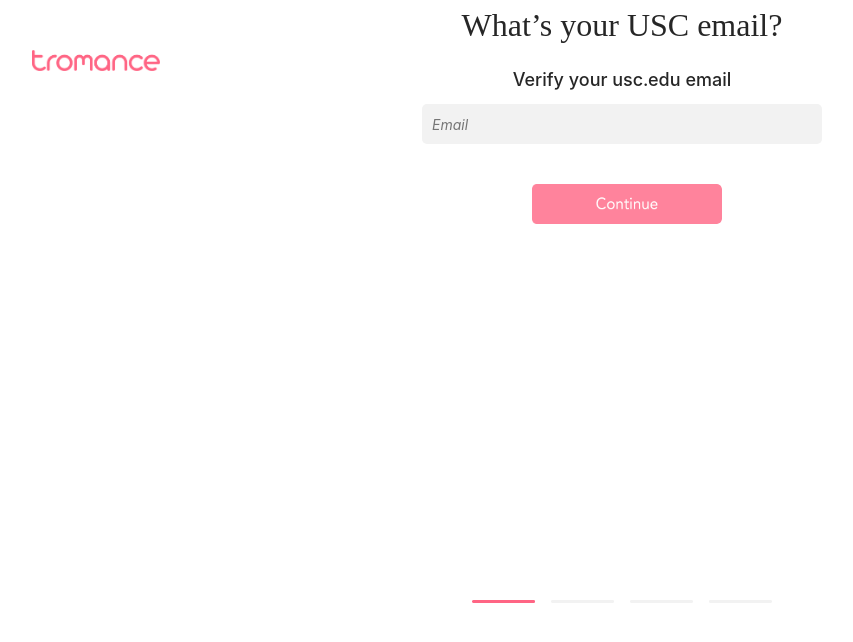
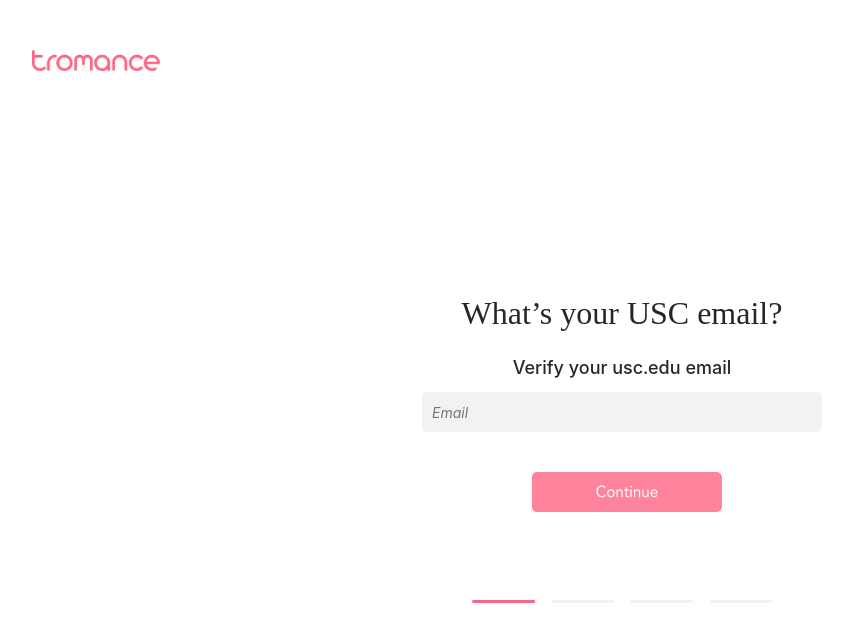
Before and after one commit to carollia99/Tromance, a React (Create React App) app in the folder development/client/: page /onboarding in a window 1280 px wide. Shown: the top 642 px of the page, without its empty margins (18-871 px from the left). Built offline with nearby package versions, Linux system fonts and the light colour scheme.

Commit message:
fixed onboarding centering

```diff
--- a/development/client/src/App.js
+++ b/development/client/src/App.js
@@ -3,6 +3,7 @@ import logo from './logo.svg';
 import './App.css';
 import Login from './Components/Login';
 import Onboarding from './Components/Onboarding';
+import OnboardingWrapper from './Components/OnboardingWrapper';
 import Matching from './Components/Matching';
 import Notifications from './Components/Notifications';
 import Profile from './Components/Profile';
@@ -14,7 +15,7 @@ function App() {
       <div className="App">
         <Switch>
           <Route path="/" exact component={Login} />
-          <Route path="/onboarding" exact component={Onboarding} />
+          <Route path="/onboarding" exact component={OnboardingWrapper} />
           <Route path="/match" exact component={Matching}/>
           <Route path="/profile" exact component={Profile} />
           <Route path="/notifications" exact component={Notifications}/>
--- a/development/client/src/Components/Login.js
+++ b/development/client/src/Components/Login.js
@@ -3,6 +3,8 @@ import { useHistory } from 'react-router-dom';
 import './Login.css';
 
 function Login() {
+    const history = useHistory();
+
     return (
         <div className="wave-container" style={{width: "100%", height: "100%"}}>
             {/* <svg style={{position: "absolute", top: "51%", left: 0, zIndex: 1}} xmlns="http://www.w3.org/2000/svg" viewBox="0 0 1440 320">
@@ -30,7 +32,7 @@ function Login() {
                             Find love on campus
                         </div>
                         <div className="button" style={{cursor: "pointer", height: "60px", width: "280px", backgroundColor: "#FF6584", display: "flex", justifyContent: "center", alignItems: "center", borderRadius: "10px", marginTop: "48px"}}>
-                            <div style={{fontSize: "18px", color: "white"}}>Sign up with USC email</div>
+                            <div onClick={() => history.push("/onboarding")} style={{fontSize: "18px", color: "white"}}>Sign up with USC email</div>
                         </div>
                         <div className="subText" style={{fontSize: "18px", marginTop: "16px", width: "280px", textAlign: "center"}}>
                             Login
--- /dev/null
+++ b/development/client/src/Components/OnboardingWrapper.js
@@ -0,0 +1,12 @@
+import React, { Component } from 'react';
+import Onboarding from '../Components/Onboarding';
+
+function OnboardingWrapper() {
+    return(
+        <div style={{display: "flex", justifyContent: "center", alignItems: "center", width: "100%", height: "100%"}}>
+            <Onboarding/>
+        </div>
+    )
+}
+
+export default OnboardingWrapper;
```
